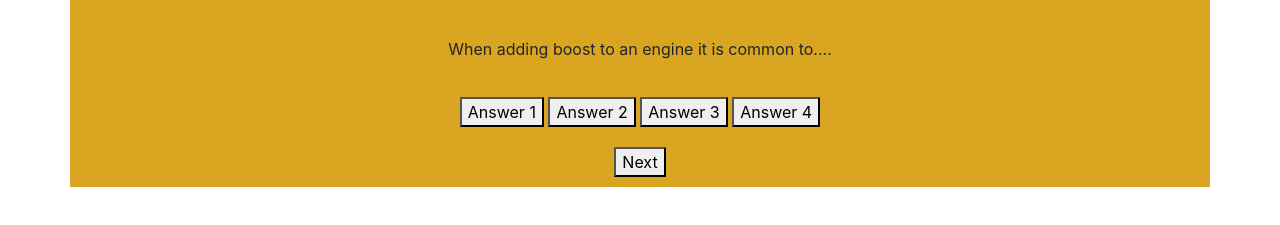
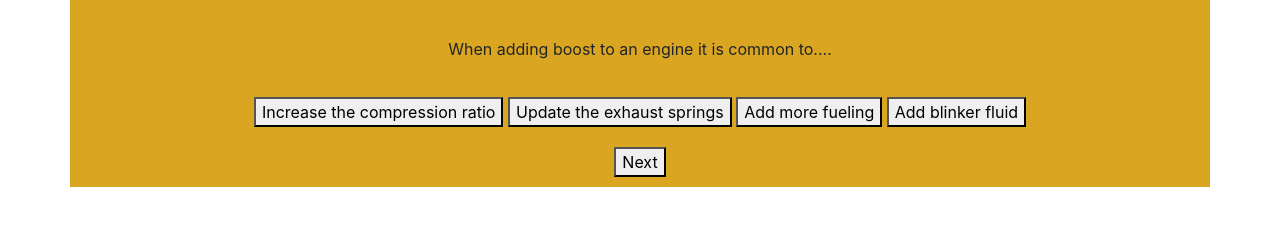
Before and after one commit to brandonleepiercy/coding-quiz, a plain HTML site: page index.html in a window 1280 px wide. Both pictures are taken after a click on the button "Start Quiz". Shown: the part 431-656 px from the top of the page. Drawn offline with nearby package versions, Linux system fonts and the light colour scheme.

Commit message:
added scoreboard functionality, the text for the answer selection now fills into the buttons for answer selections

```diff
--- a/index.html
+++ b/index.html
@@ -31,7 +31,7 @@
         </div>
 
         <div class="row text-center hide" id="current-score">
-            <h2>Current score: <span>0</span></h2>
+            <h2>Current score: <span id="current-score-value">0</span></h2>
         </div>
 
     </div>
@@ -52,10 +52,10 @@
         </div>
 
         <div id="answer-btn-pad" class="hide text-center">
-            <button>Answer 1</button>
-            <button>Answer 2</button>
-            <button>Answer 3</button>
-            <button>Answer 4</button>
+            <button id="a">Answer 1</button>
+            <button id="b">Answer 2</button>
+            <button id="c">Answer 3</button>
+            <button id="d">Answer 4</button>
         </div>
 
         <div class="row text-center" id="nav-btn">
--- a/script.js
+++ b/script.js
@@ -96,7 +96,13 @@ var $answerBtnPad = document.getElementById("answer-btn-pad");
 var $currentScore = document.getElementById("current-score");
 var $quizStatusText = document.getElementById("quiz-status-text");
 var $quizBlockText = document.getElementById("quiz-block-text");
+var $currentScoreValue = document.getElementById("current-score-value");
 var currentQuestion = 0;
+var currentScore = 0;
+var $aButton = document.getElementById("a");
+var $bButton = document.getElementById("b");
+var $cButton = document.getElementById("c");
+var $dButton = document.getElementById("d");
 
 $startButton.addEventListener('click', startQuiz);
 $nextButton.addEventListener('click', nextQuestion);
@@ -113,14 +119,31 @@ function startQuiz() {
 function nextQuestion () {
     console.log("Next question loaded");
     showQuestion(questions[currentQuestion]);
-    currentQuestion++;
     console.log(currentQuestion);
 };
 
 function showQuestion () {
     $quizBlockText.innerText = questions[currentQuestion].question;
+    $aButton.innerText = questions[currentQuestion].answers.a;
+    $bButton.innerText = questions[currentQuestion].answers.b;
+    $cButton.innerText = questions[currentQuestion].answers.c;
+    $dButton.innerText = questions[currentQuestion].answers.d;
+
 }
 
-function selectAnswer () {
-
-};
+$answerBtnPad.addEventListener('click', function(event){
+    event.preventDefault();
+    console.log(questions[currentQuestion].correctAnswer);
+    console.log(event.target.id);
+    if(event.target.matches("button")){
+        if(questions[currentQuestion].correctAnswer===event.target.id) {
+            currentScore+=10;
+            $currentScoreValue.innerText=currentScore.toString();
+            console.log("Answer correct");
+        } else {
+            console.log("Answer incorrect");
+        };
+    };
+    currentQuestion++
+    console.log(currentQuestion);
+})
```
